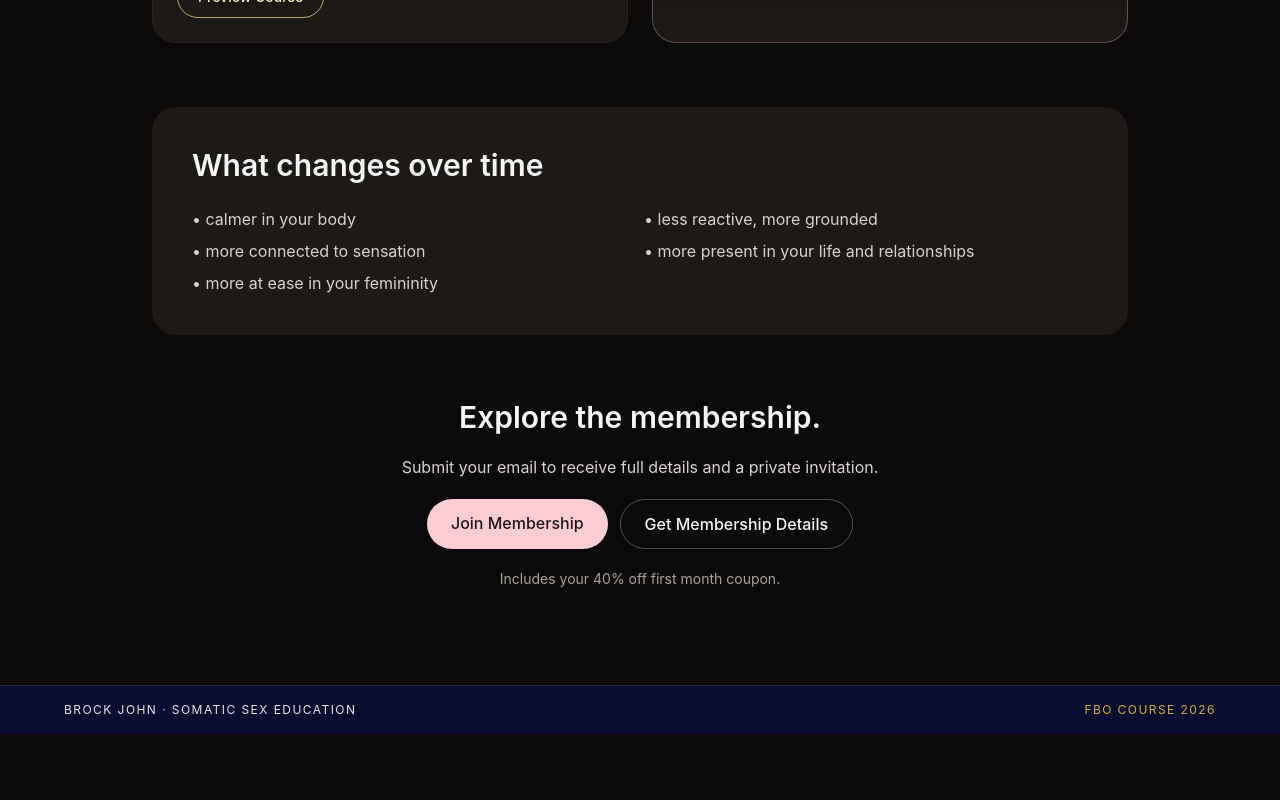
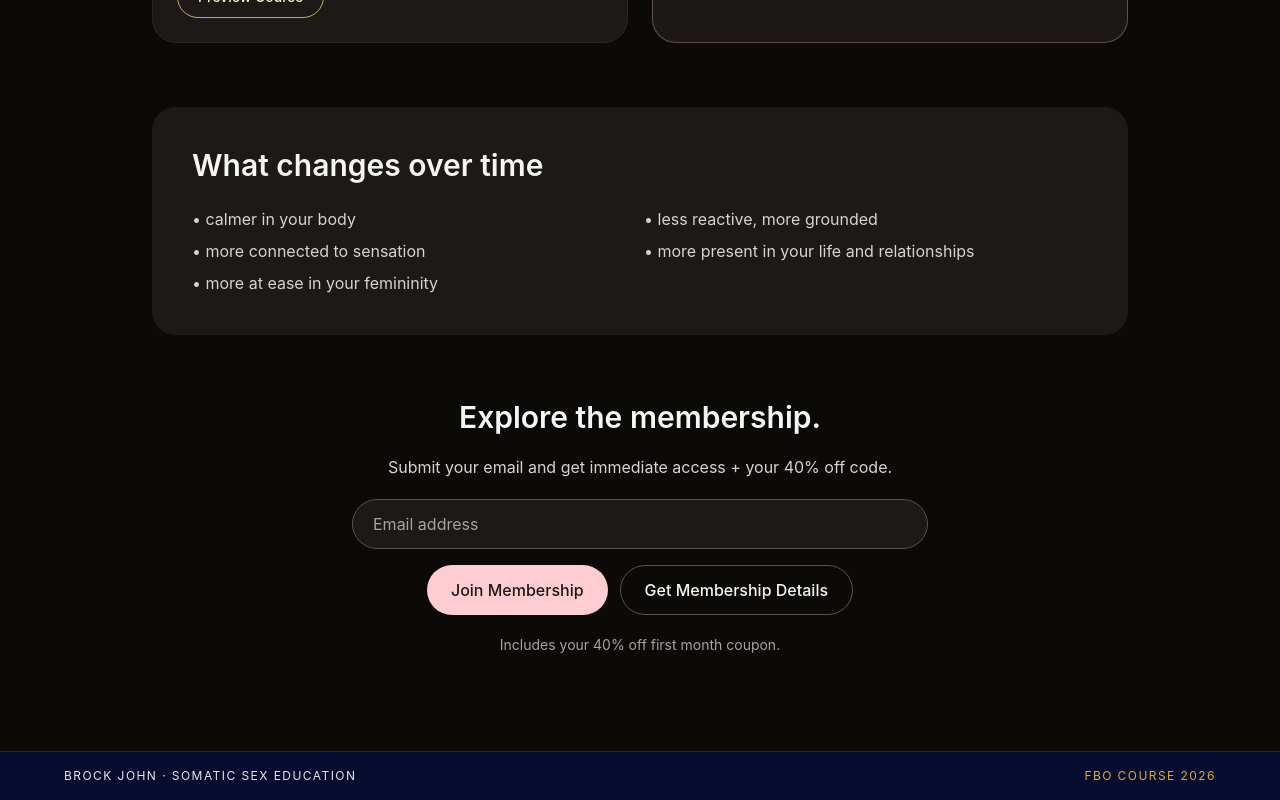
Before and after one commit to hypnovala/fbo-membership, a Next.js app: page / in a window 1280 px wide. Shown: the part 2445-3245 px from the top of the page. Before the commit the page ends 3179 px from the top, so only its background shows below. Built offline with nearby package versions, Linux system fonts and the light colour scheme.

Commit message:
Add waitlist email capture flow and onboarding email delivery

```diff
--- a/app/api/waitlist/route.ts
+++ b/app/api/waitlist/route.ts
@@ -1,20 +1,27 @@
-import { Resend } from "resend";
-
-const resend = new Resend(process.env.RESEND_API_KEY);
-
 export async function POST(req: Request) {
   try {
     const { email } = await req.json();
+    const apiKey = process.env.RESEND_API_KEY;
 
     if (!email) {
       return new Response(JSON.stringify({ error: "Email required" }), { status: 400 });
     }
 
-    await resend.emails.send({
-      from: "FBO <hello@brockjohn.com>",
-      to: email,
-      subject: "Your Membership Access + 40% Off",
-      html: `
+    if (!apiKey) {
+      return new Response(JSON.stringify({ error: "Email service unavailable" }), { status: 500 });
+    }
+
+    const resendResponse = await fetch("https://api.resend.com/emails", {
+      method: "POST",
+      headers: {
+        Authorization: `Bearer ${apiKey}`,
+        "Content-Type": "application/json",
+      },
+      body: JSON.stringify({
+        from: "FBO <hello@brockjohn.com>",
+        to: email,
+        subject: "Your Membership Access + 40% Off",
+        html: `
         <div style="font-family: sans-serif; background:#ffffff; padding:40px;">
           <h2 style="color:#1F2937;">Welcome inside.</h2>
 
@@ -40,10 +47,16 @@ export async function POST(req: Request) {
           </p>
         </div>
       `,
+      }),
     });
 
+    if (!resendResponse.ok) {
+      throw new Error("Email request failed");
+    }
+
     return new Response(JSON.stringify({ success: true }), { status: 200 });
-  } catch {
+  } catch (error) {
+    console.error("Resend email failed:", error);
     return new Response(JSON.stringify({ error: "Email failed" }), { status: 500 });
   }
 }
--- a/app/page.tsx
+++ b/app/page.tsx
@@ -1,3 +1,6 @@
+"use client";
+
+import { FormEvent, useState } from "react";
 import Link from "next/link";
 import Image from "next/image";
 
@@ -19,6 +22,43 @@ const membershipHighlights = {
 };
 
 export default function HomePage() {
+  const [email, setEmail] = useState("");
+  const [isSubmitting, setIsSubmitting] = useState(false);
+  const [isSuccess, setIsSuccess] = useState(false);
+  const [error, setError] = useState("");
+
+  const handleSubmit = async (event: FormEvent<HTMLFormElement>) => {
+    event.preventDefault();
+    setError("");
+
+    if (!email.trim()) {
+      setError("Please enter your email.");
+      return;
+    }
+
+    try {
+      setIsSubmitting(true);
+      const response = await fetch("/api/waitlist", {
+        method: "POST",
+        headers: {
+          "Content-Type": "application/json",
+        },
+        body: JSON.stringify({ email }),
+      });
+
+      if (!response.ok) {
+        throw new Error("Email failed");
+      }
+
+      setIsSuccess(true);
+      setEmail("");
+    } catch {
+      setError("Unable to submit right now. Please try again.");
+    } finally {
+      setIsSubmitting(false);
+    }
+  };
+
   return (
     <main className="min-h-screen bg-stone-950 text-stone-100">
       <div className="mx-auto max-w-5xl px-6 py-16 md:py-24 space-y-16">
@@ -156,14 +196,24 @@ export default function HomePage() {
 
         <section className="text-center space-y-5">
           <h2 className="text-3xl font-semibold">Explore the membership.</h2>
-          <p className="text-stone-300">Submit your email to receive full details and a private invitation.</p>
+          <p className="text-stone-300">Submit your email and get immediate access + your 40% off code.</p>
+          <form className="mx-auto max-w-xl space-y-4" onSubmit={handleSubmit}>
+            <input
+              type="email"
+              value={email}
+              onChange={(event) => setEmail(event.target.value)}
+              placeholder="Email address"
+              required
+              className="w-full rounded-full border border-stone-600 bg-stone-900 px-5 py-3 text-stone-100 placeholder:text-stone-400 focus:border-rose-200 focus:outline-none focus:ring-2 focus:ring-rose-200/20"
+            />
             <div className="flex flex-wrap justify-center gap-3">
-            <Link
-              href="/membership-details"
+              <button
+                type="submit"
+                disabled={isSubmitting}
                 className="rounded-full bg-rose-200 px-6 py-3 font-medium text-stone-900 transition hover:bg-rose-100"
               >
-              Join Membership
-            </Link>
+                {isSubmitting ? "Submitting..." : "Join Membership"}
+              </button>
               <Link
                 href="/membership-details"
                 className="rounded-full border border-stone-600 px-6 py-3 font-medium text-stone-100 transition hover:border-stone-400"
@@ -171,6 +221,9 @@ export default function HomePage() {
                 Get Membership Details
               </Link>
             </div>
+          </form>
+          {isSuccess && <p className="text-sm text-emerald-300">Check your email for your access + discount</p>}
+          {error && <p className="text-sm text-rose-300">{error}</p>}
           <p className="text-sm text-stone-400">Includes your 40% off first month coupon.</p>
         </section>
       </div>
```
Also changed, not shown: 1 other file (tests, documents, lock files or other folders). Lines whose indentation alone changed are shown as unchanged.
